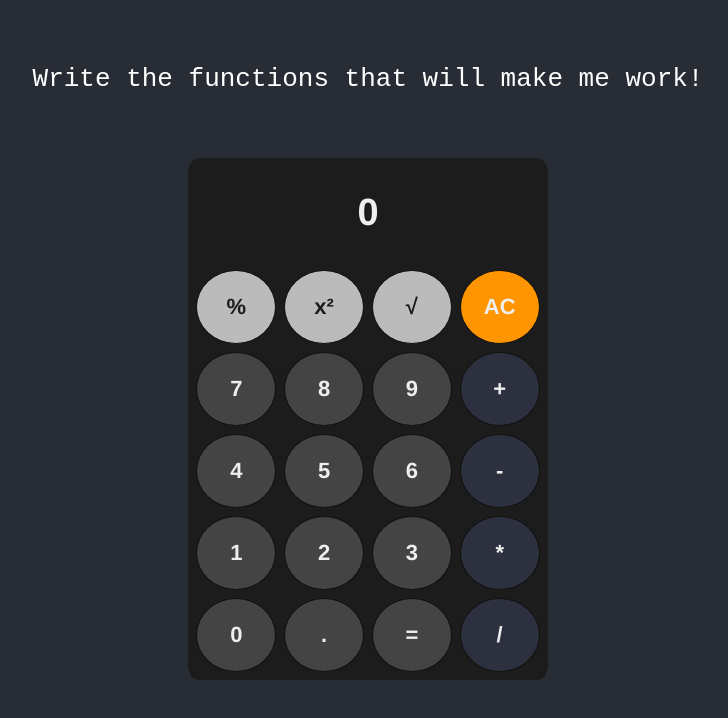
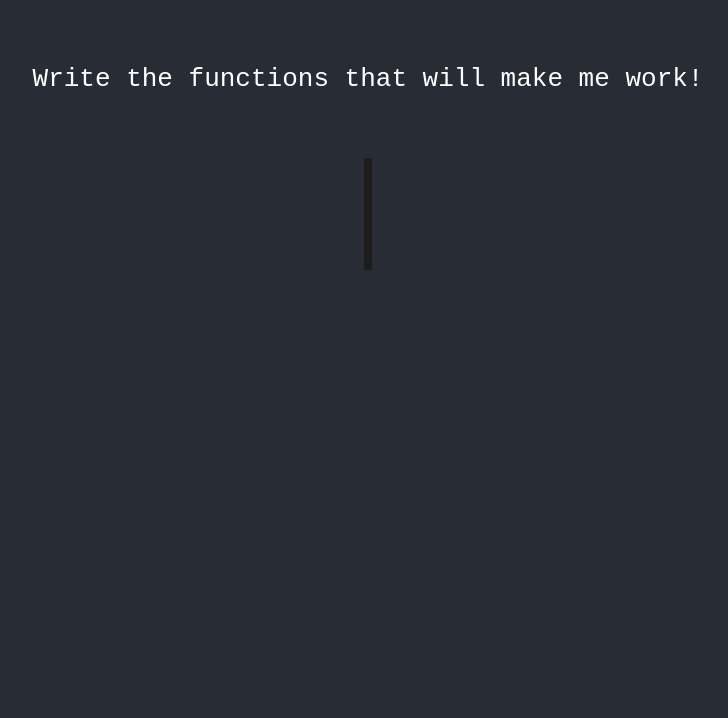
Before and after one commit to zilbers/Challenge-Calculator, a React (Create React App) app: page / in a window 1280 px wide. Shown: the top 718 px of the page, without its empty margins (272-1000 px from the left). Built offline with nearby package versions, Linux system fonts and the light colour scheme.

Commit message:
Prepared challenge

```diff
--- a/src/components/Calc.js
+++ b/src/components/Calc.js
@@ -2,6 +2,12 @@ import React, { useState } from 'react';
 import { MathOperation, operationTypes } from './MathOperation';
 import DigitButton from './DigitButton';
 
+/**
+ * A basic switch calcuation function
+ * @param {*} operation The name or type of the operation used, for ex. : "sqrt" / "+"
+ * @param {*} num1 The first num to use in the calculation
+ * @param {*} num2 The second num to use in the calculation
+ */
 function calculate(operation, num1, num2 = 0) {
   switch (operation) {
     case '+':
@@ -22,257 +28,30 @@ function calculate(operation, num1, num2 = 0) {
 }
 
 function Calc() {
-  /* eslint no-eval: 0 */
-
-  const [state, setState] = useState({
-    currentNumber: 0,
-    previousNumber: null,
-    currentOperation: null /* Must be one of the operations type */,
-    isFloating: false,
-    error: false,
-  });
-
-  // Digits
-  const digitBtns = [7, 8, 9, 4, 5, 6, 1, 2, 3, 0].map((digit) => (
-    <DigitButton
-      value={digit}
-      onClick={() => {
-        let newNum;
-        if (!state.isFloating) {
-          newNum = state.currentNumber * 10 + digit;
-        } else {
-          if (state.currentNumber === Math.floor(state.currentNumber)) {
-            newNum = state.currentNumber + digit / 10;
-          } else {
-            newNum = parseFloat(state.currentNumber.toString() + digit);
-          }
-        }
-        setState({ ...state, currentNumber: newNum, error: false });
-      }}
-    />
-  ));
-
-  // Square root
-  digitBtns.unshift(
-    <MathOperation
-      type={'sqrt'}
-      onClick={() => {
-        const newNum = calculate('sqrt', state.currentNumber);
-        setState({
-          ...state,
-          currentNumber: newNum,
-          currentOperation: null,
-          previousNumber: null,
-          error: false,
-          isFloating: false,
-        });
-      }}
-    />
-  );
-
-  // Power
-  digitBtns.unshift(
-    <MathOperation
-      type={'power'}
-      onClick={() => {
-        const newNum = calculate('power', state.currentNumber);
-        setState({
-          ...state,
-          currentNumber: newNum,
-          currentOperation: null,
-          previousNumber: null,
-          error: false,
-          isFloating: false,
-        });
-      }}
-    />
-  );
-
-  // Modulo
-  digitBtns.unshift(
-    <MathOperation
-      type={'modulo'}
-      onClick={() => {
-        const previousOperation = state.currentOperation;
-        let newNum = state.currentNumber;
-        if (previousOperation && state.previousNumber !== null) {
-          newNum = calculate(
-            previousOperation,
-            state.previousNumber,
-            state.currentNumber
-          );
-        }
-        setState({
-          ...state,
-          currentNumber: 0,
-          currentOperation: '%',
-          previousNumber: newNum,
-          error: false,
-          isFloating: false,
-        });
-      }}
-    />
-  );
-
-  // Dot
-  digitBtns.push(
-    <MathOperation
-      type={'dot'}
-      onClick={() => {
-        setState({ ...state, isFloating: true });
-      }}
-    />
-  );
-
-  // Equal
-  digitBtns.push(
-    <MathOperation
-      type='equal'
-      onClick={() => {
-        const newNum = calculate(
-          state.currentOperation,
-          state.previousNumber,
-          state.currentNumber
-        );
-        setState({
-          ...state,
-          previousNumber: null,
-          currentNumber: newNum === Infinity ? 0 : newNum,
-          currentOperation: null,
-          error: newNum === Infinity ? true : false,
-          isFloating: false,
-        });
-      }}
-    />
-  );
+  /*
+   * Add (0-9) to <DigitButton /> with value and onClick function as exlplained in the requirements
+   * Add the correct types to MathOperation, if you are having problem make sure its written correctly compared to operationTypes array
+   * This is a state machine, you'll need to work wisely with React.js State and Lifecycle functionality
+   * You can use calculate function for your aid
+   */
 
   return (
     <div className='calculator'>
       <div className='result'>
-        {state.error ? (
-          <span>Error</span>
-        ) : (
-          <>
-            <span className='calculations'>
-              {state.previousNumber &&
-                state.previousNumber + state.currentOperation}
-            </span>
-            <span>{state.currentNumber}</span>
-          </>
-        )}
+        {/*
+         * Print the result of the calculation here
+         */}
       </div>
       <div className='calculator-digits calculator-buttons'>
-        <div className='digits'>{digitBtns}</div>
+        <div className='digits'>
+          {/*
+           * Add here all of the digits and the modulo, square root and power buttons.
+           */}
+        </div>
         <div className='operations'>
-          {/* clear all */}
-          <MathOperation
-            type='AC'
-            onClick={() =>
-              setState({
-                currentNumber: 0,
-                previousNumber: null,
-                currentOperation: null /* Must be one of the operations type */,
-                isFloating: false,
-                error: false,
-              })
-            }
-          />
-
-          {/* add button */}
-          <MathOperation
-            type='plus'
-            onClick={() => {
-              const previousOperation = state.currentOperation;
-              let newNum = state.currentNumber;
-              if (previousOperation && state.previousNumber !== null) {
-                newNum = calculate(
-                  previousOperation,
-                  state.previousNumber,
-                  state.currentNumber
-                );
-              }
-              setState({
-                ...state,
-                currentNumber: 0,
-                currentOperation: '+',
-                previousNumber: newNum,
-                error: false,
-                isFloating: false,
-              });
-            }}
-          />
-
-          {/* minus btn */}
-          <MathOperation
-            type='minus'
-            onClick={() => {
-              const previousOperation = state.currentOperation;
-              let newNum = state.currentNumber;
-              if (previousOperation && state.previousNumber !== null) {
-                newNum = calculate(
-                  previousOperation,
-                  state.previousNumber,
-                  state.currentNumber
-                );
-              }
-              setState({
-                ...state,
-                currentNumber: 0,
-                currentOperation: '-',
-                previousNumber: newNum,
-                error: false,
-                isFloating: false,
-              });
-            }}
-          />
-
-          {/* multiply btn */}
-          <MathOperation
-            type='multi'
-            onClick={() => {
-              const previousOperation = state.currentOperation;
-              let newNum = state.currentNumber;
-              if (previousOperation && state.previousNumber !== null) {
-                newNum = calculate(
-                  previousOperation,
-                  state.previousNumber,
-                  state.currentNumber
-                );
-              }
-              setState({
-                ...state,
-                currentNumber: 0,
-                currentOperation: '*',
-                previousNumber: newNum,
-                error: false,
-                isFloating: false,
-              });
-            }}
-          />
-
-          {/* divide btn */}
-          <MathOperation
-            type='divide'
-            onClick={() => {
-              const previousOperation = state.currentOperation;
-              let newNum = state.currentNumber;
-              if (previousOperation && state.previousNumber !== null) {
-                newNum = calculate(
-                  previousOperation,
-                  state.previousNumber,
-                  state.currentNumber
-                );
-              }
-              setState({
-                ...state,
-                currentNumber: 0,
-                currentOperation: '/',
-                previousNumber: newNum,
-                error: false,
-                isFloating: false,
-              });
-            }}
-          />
+          {/*
+           * Add here all of the other MathOperations
+           */}
         </div>
       </div>
     </div>
```
